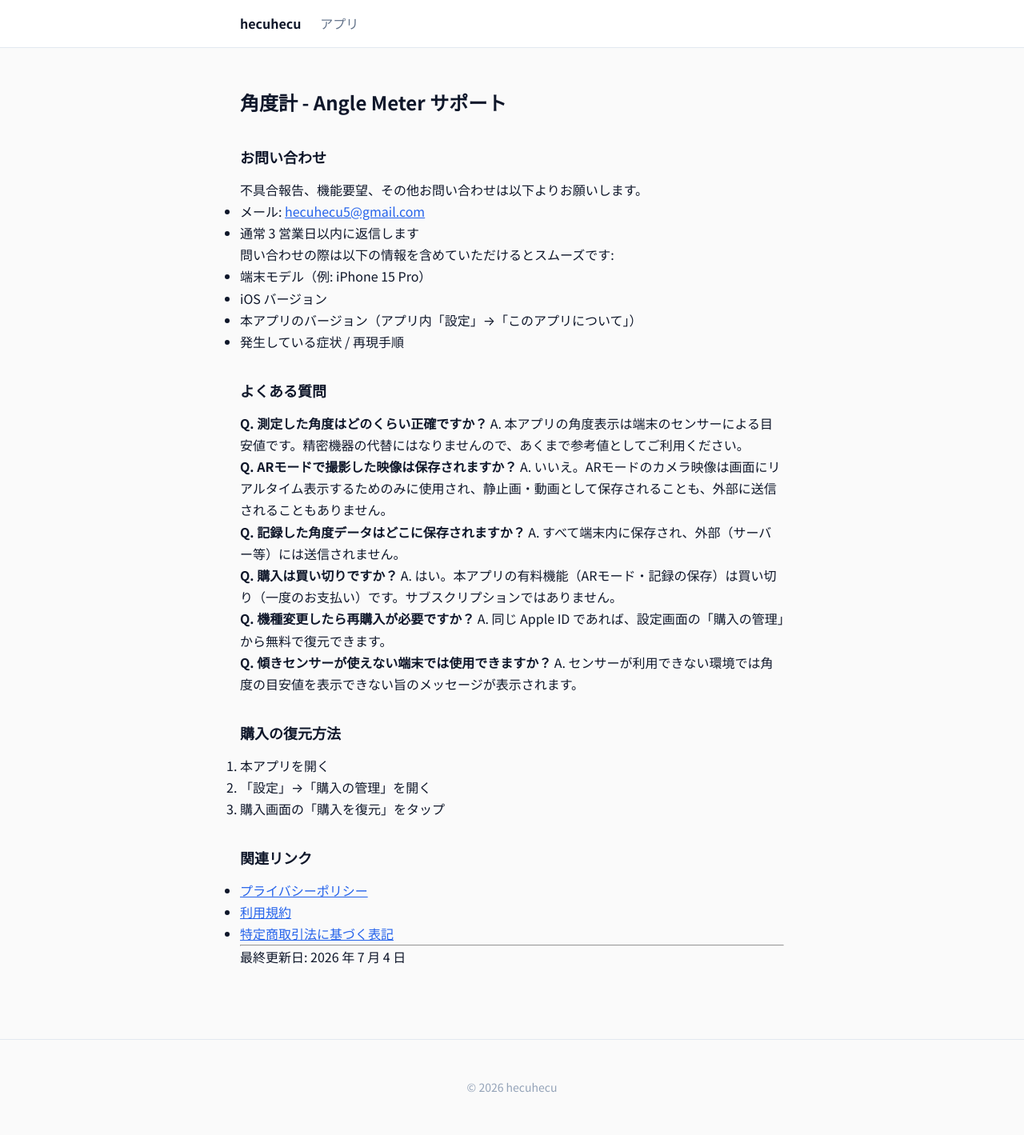
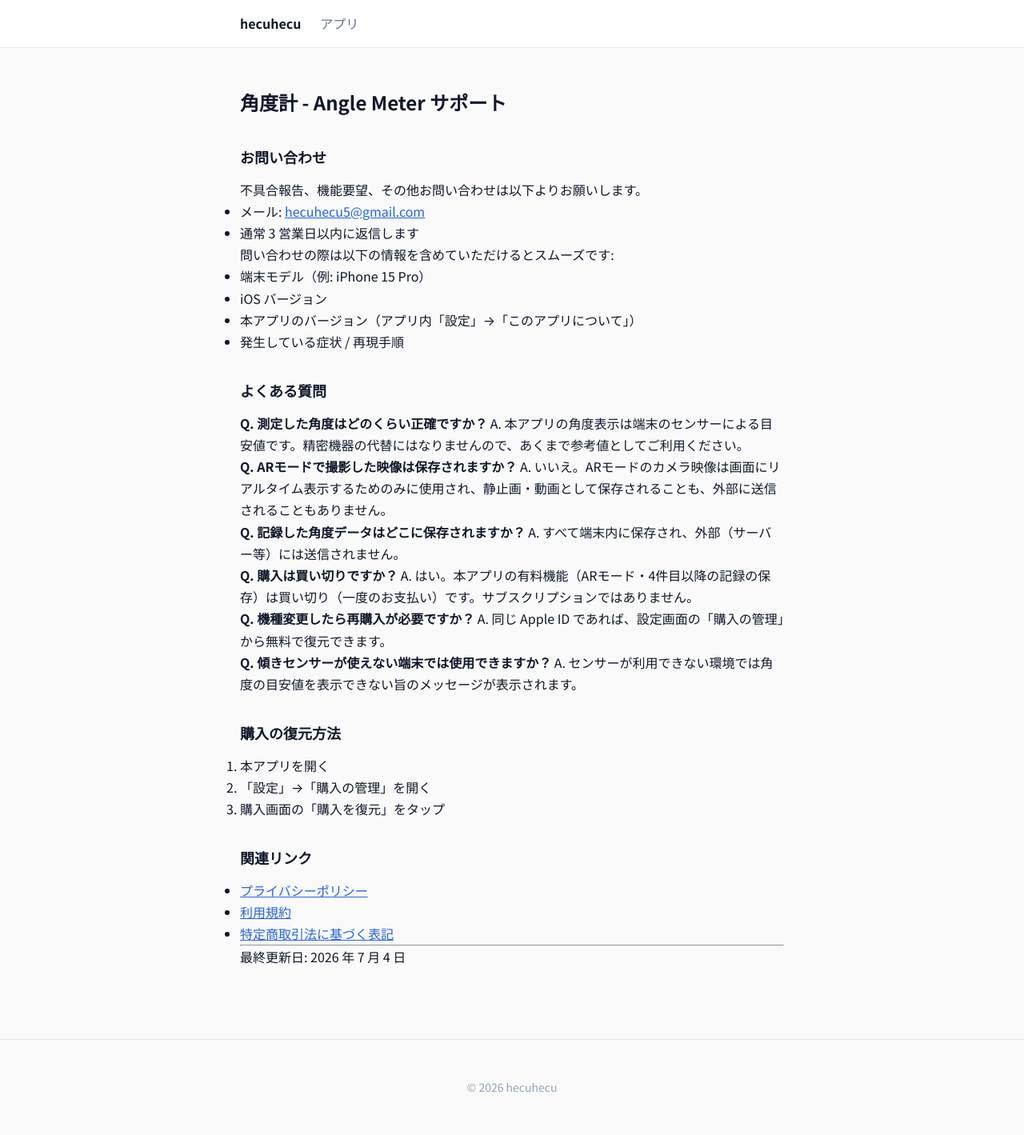
Before and after one commit to hecuhecu/hecuhecu.github.io, a Jekyll site: the page built from apps/angle-meter/support.md, in a window 1280 px wide. Shown: the whole page at 80% size. Built offline with Jekyll 4.4.1, drawn with Linux system fonts in a browser that asks for light colours.

Commit message:
angle-meter 規約・サポートの有料範囲を「記録は3件まで無料」に合わせる
Co-Authored-By: Claude Opus 5.5 (1M context) <noreply@anthropic.com>

```diff
--- a/apps/angle-meter/support.md
+++ b/apps/angle-meter/support.md
@@ -32,7 +32,7 @@ A. いいえ。ARモードのカメラ映像は画面にリアルタイム表示
 A. すべて端末内に保存され、外部（サーバー等）には送信されません。
 
 **Q. 購入は買い切りですか？**
-A. はい。本アプリの有料機能（ARモード・記録の保存）は買い切り（一度のお支払い）です。サブスクリプションではありません。
+A. はい。本アプリの有料機能（ARモード・4件目以降の記録の保存）は買い切り（一度のお支払い）です。サブスクリプションではありません。
 
 **Q. 機種変更したら再購入が必要ですか？**
 A. 同じ Apple ID であれば、設定画面の「購入の管理」から無料で復元できます。
```
Also changed, not shown: apps/angle-meter/terms.md (+1 -1 lines).
